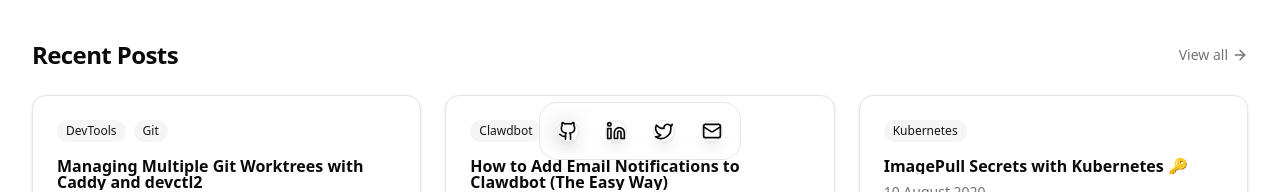
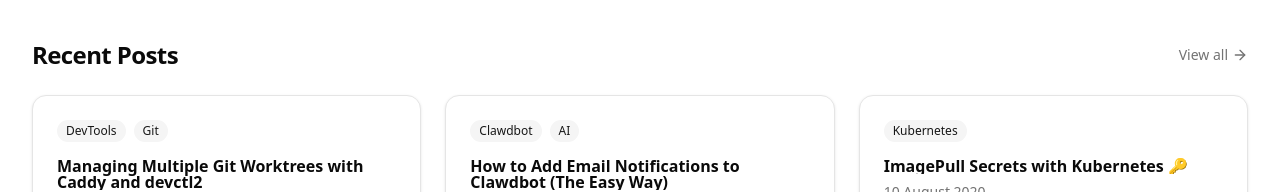
Before and after one commit to adamhancock/adamhancock-next, a Next.js app: page / in a window 1280 px wide. Shown: the part 608-800 px from the top of the page. Built offline with nearby package versions, Linux system fonts and the light colour scheme.

Commit message:
fix: remove floating social dock toolbar

```diff
--- a/src/app/layout.tsx
+++ b/src/app/layout.tsx
@@ -2,7 +2,6 @@
 import { Geist, Geist_Mono } from "next/font/google";
 import "./globals.css";
 import { Header } from "@/components/header";
-import { SocialDock } from "@/components/social-dock";
 import { OpenPanelComponent } from "@openpanel/nextjs";
 
 const geistSans = Geist({
@@ -83,7 +82,6 @@
         <main className="container px-4 md:px-8 py-4 md:py-8 pb-8 md:pb-24">
           {children}
         </main>
-        <SocialDock />
       </body>
     </html>
   );
```
